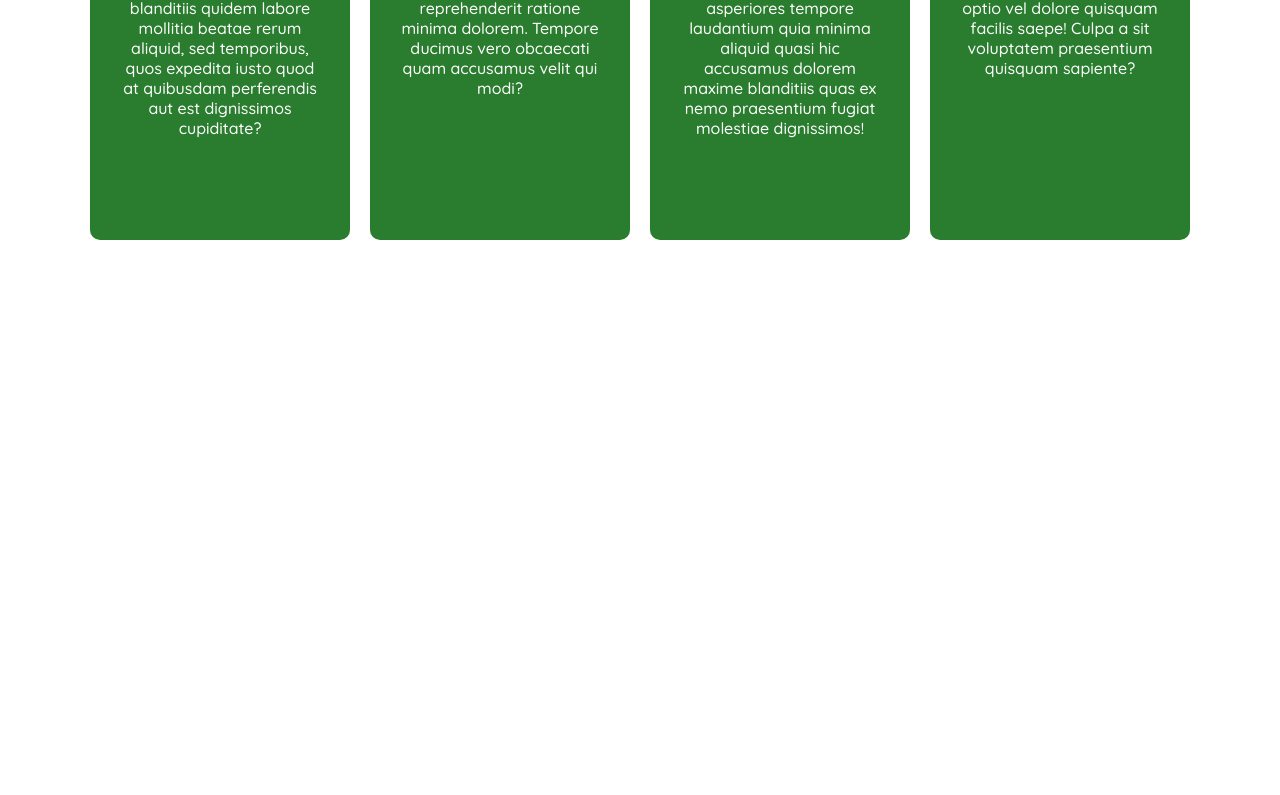
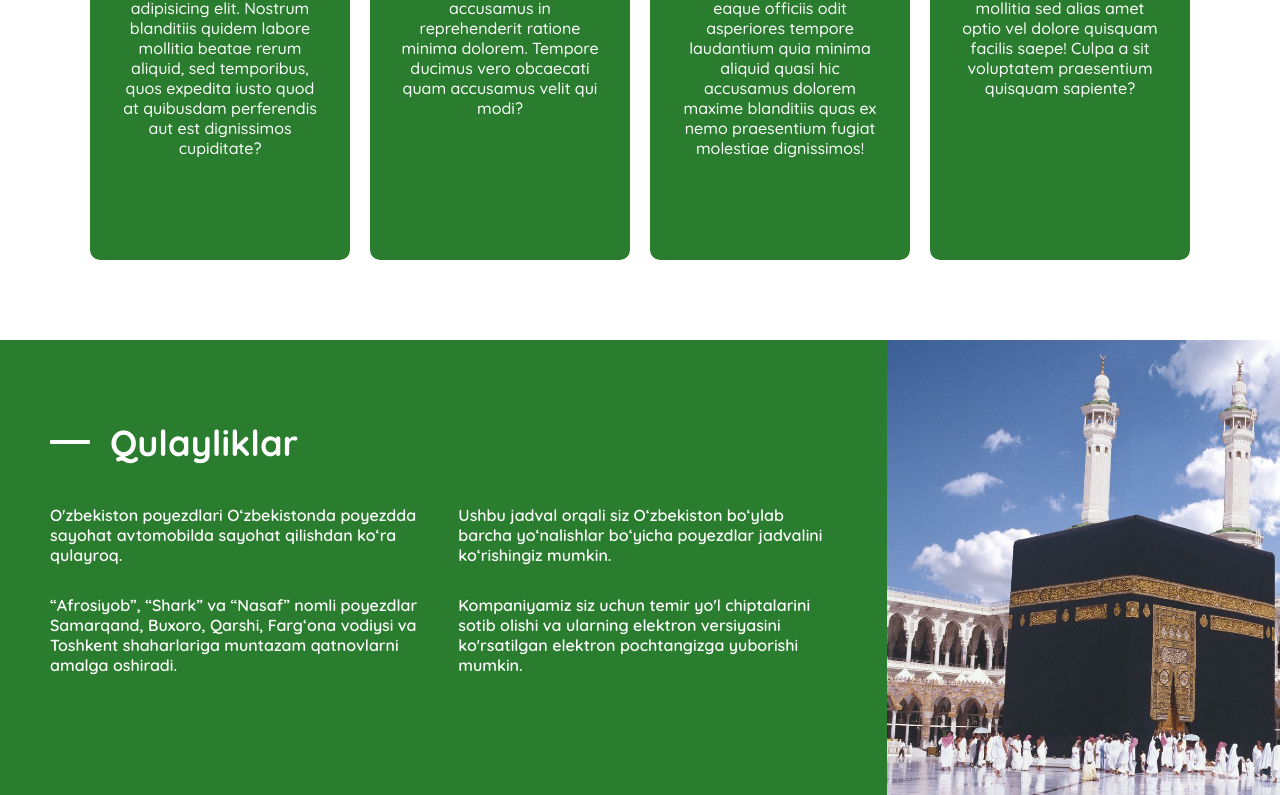
Before and after one commit to AbdukahharS/tour, a React (Create React App) app: page / in a window 1280 px wide. Shown: the part 2384-3179 px from the top of the page. Before the commit the page ends 2684 px from the top, so only its background shows below. Built offline with nearby package versions, Linux system fonts and the light colour scheme.

Commit message:
Facilities

```diff
--- /dev/null
+++ b/src/components/Facilities.jsx
@@ -0,0 +1,35 @@
+import React from 'react'
+
+const Facilities = () => {
+  return (
+    <div id='facilities'>
+      <div className='info'>
+        <div className='line'></div>
+        <h2>Qulayliklar</h2>
+        <div className='cont'>
+          <p>
+            O'zbekiston poyezdlari O‘zbekistonda poyezdda sayohat avtomobilda
+            sayohat qilishdan ko‘ra qulayroq.
+          </p>
+          <p>
+            Ushbu jadval orqali siz Oʻzbekiston boʻylab barcha yoʻnalishlar
+            boʻyicha poyezdlar jadvalini koʻrishingiz mumkin.
+          </p>
+          <p>
+            “Afrosiyob”, “Shark” va “Nasaf” nomli poyezdlar Samarqand, Buxoro,
+            Qarshi, Farg‘ona vodiysi va Toshkent shaharlariga muntazam
+            qatnovlarni amalga oshiradi.
+          </p>
+          <p>
+            Kompaniyamiz siz uchun temir yo'l chiptalarini sotib olishi va
+            ularning elektron versiyasini ko'rsatilgan elektron pochtangizga
+            yuborishi mumkin.
+          </p>
+        </div>
+      </div>
+      <div className='bg'></div>
+    </div>
+  )
+}
+
+export default Facilities
--- a/src/pages/Home.jsx
+++ b/src/pages/Home.jsx
@@ -4,6 +4,7 @@ import Hero from '../components/Hero'
 import About from '../components/About'
 import Statistics from '../components/Statistics'
 import Benefits from '../components/Benefits'
+import Facilities from '../components/Facilities'
 
 const Home = () => {
   return (
@@ -14,6 +15,7 @@ const Home = () => {
       <About />
       <Statistics />
       <Benefits />
+      <Facilities />
     </div>
   )
 }
--- a/src/styles/benefits.scss
+++ b/src/styles/benefits.scss
@@ -4,7 +4,7 @@
   align-items: center;
   justify-content: center;
   gap: 30px;
-  padding: 60px 40px;
+  padding: 80px 40px;
 
   h2 {
     font-size: 36px;
--- /dev/null
+++ b/src/styles/facilities.scss
@@ -0,0 +1,47 @@
+#facilities {
+  background: $prim;
+  color: #fff;
+  width: 100%;
+  display: flex;
+  flex-direction: row;
+  align-items: stretch;
+  justify-content: stretch;
+  position: relative;
+
+  .line {
+    background: #fff;
+    height: 4px;
+    width: 40px;
+    border-radius: 1px;
+    position: absolute;
+    top: 100px;
+  }
+
+  .info {
+    flex: 2;
+    padding: 80px 50px;
+
+    h2 {
+      font-size: 36px;
+      margin-left: 60px;
+    }
+
+    .cont {
+      display: flex;
+      flex-direction: row;
+      flex-wrap: wrap;
+      gap: 30px;
+      margin: 40px 0;
+      p {
+        width: calc(50% - 15px);
+      }
+    }
+  }
+
+  .bg {
+    flex: 1;
+    background: url('../images/facilities.jpg');
+    background-size: cover;
+    background-repeat: no-repeat;
+  }
+}
--- a/src/styles/index.scss
+++ b/src/styles/index.scss
@@ -28,4 +28,4 @@ button {
   color: inherit;
 }
 
-@import 'header', 'hero', 'about', 'statistics', 'benefits';
+@import 'header', 'hero', 'about', 'statistics', 'benefits', 'facilities';
```
Also changed, not shown: src/images/facilities.jpg (added).
